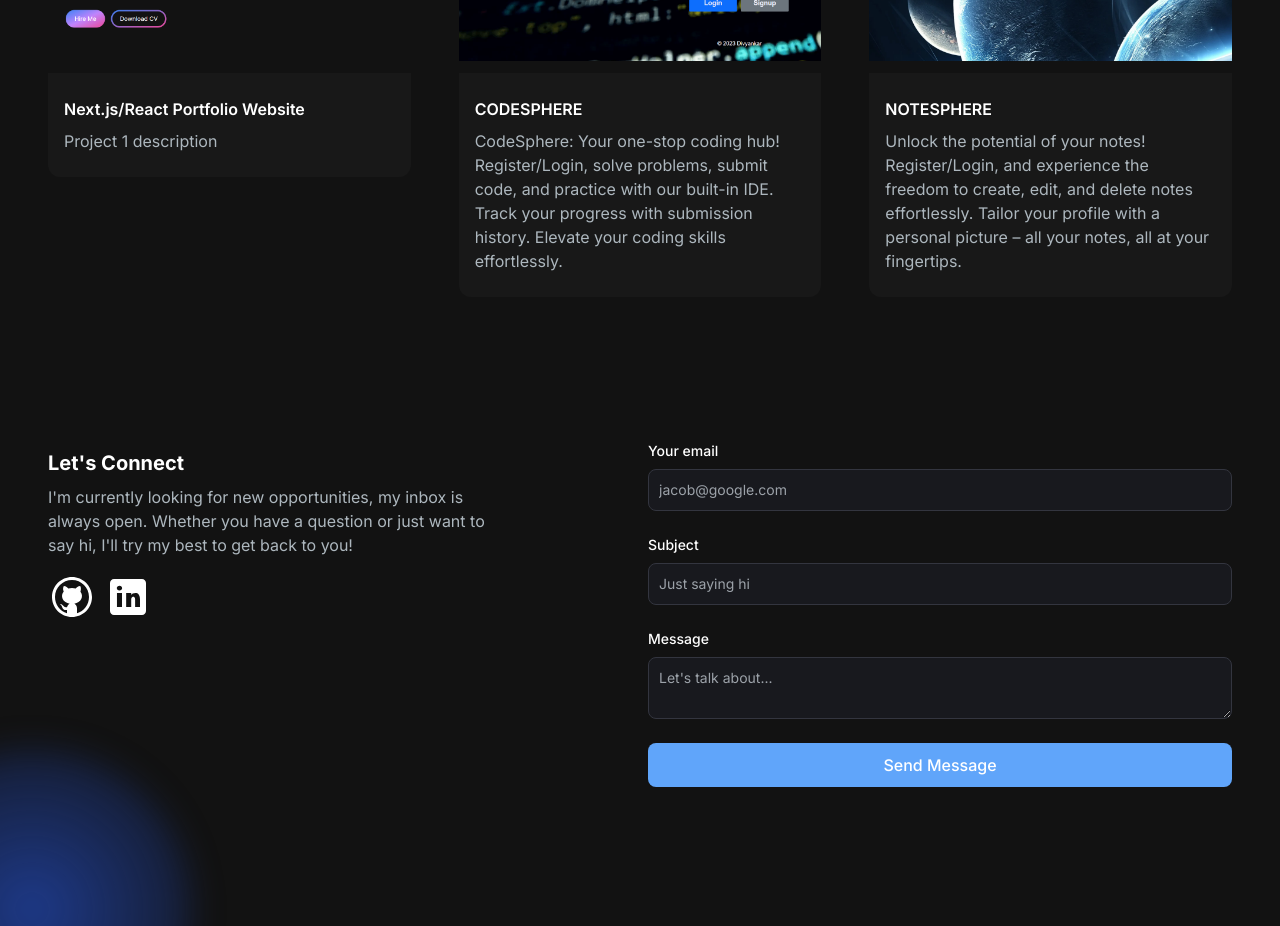
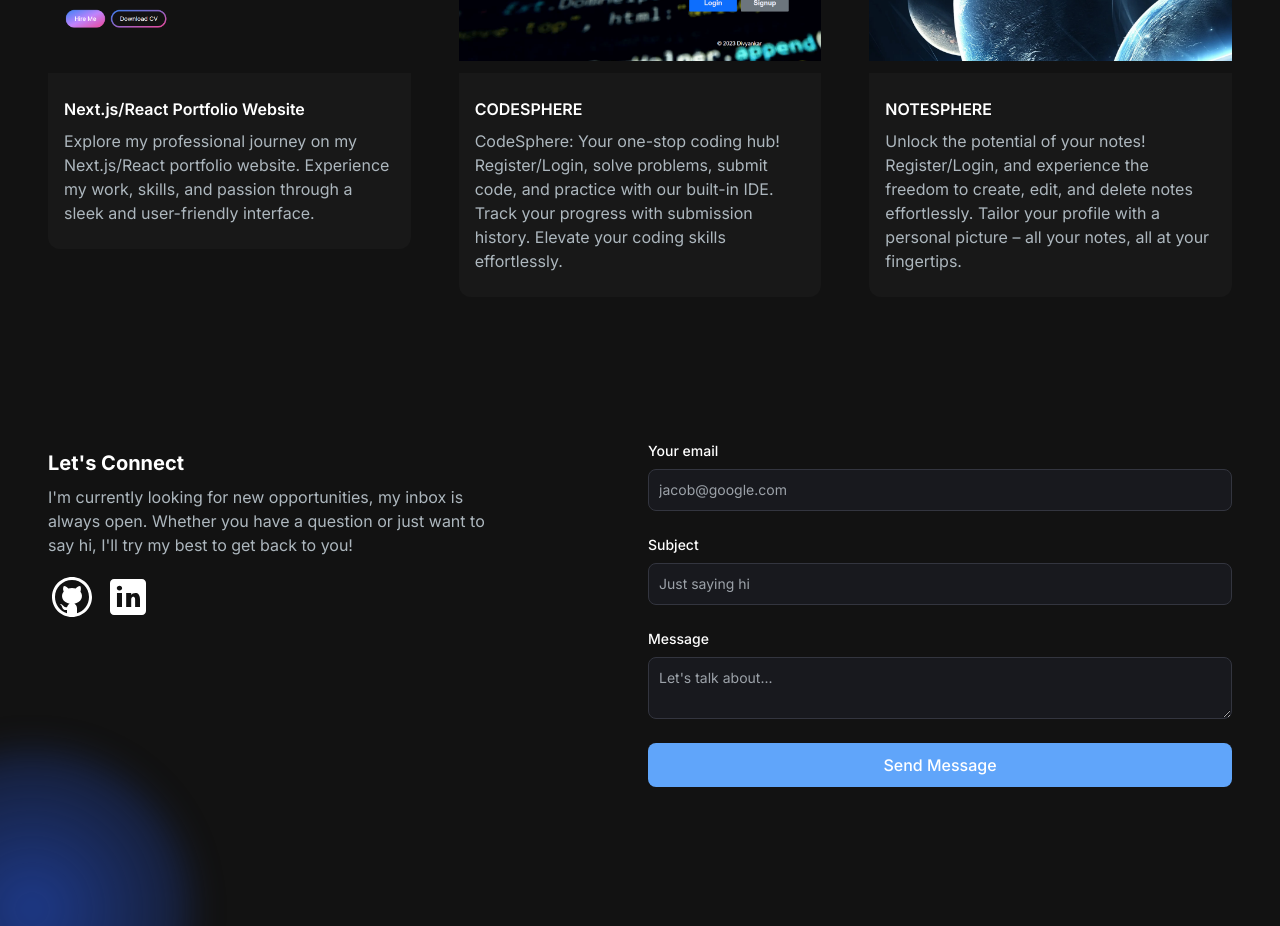
Before and after one commit to Div16s/MY_PORTFOLIO, a Next.js app: page / in a window 1280 px wide. Shown: the part 2120-3046 px from the top of the page. Built offline with nearby package versions, Linux system fonts and the light colour scheme.

Commit message:
Update ProjectsSection.jsx

```diff
--- a/src/app/components/ProjectsSection.jsx
+++ b/src/app/components/ProjectsSection.jsx
@@ -67,7 +67,7 @@ const projectsData = [
   {
     id: 1,
     title: "Next.js/React Portfolio Website",
-    description: "Project 1 description",
+    description: "Explore my professional journey on my Next.js/React portfolio website. Experience my work, skills, and passion through a sleek and user-friendly interface.",
     image: "/images/projects/1.png",
     tag: ["All", "Web"],
     gitUrl: "https://github.com/Div16s/MY_PORTFOLIO",
```
